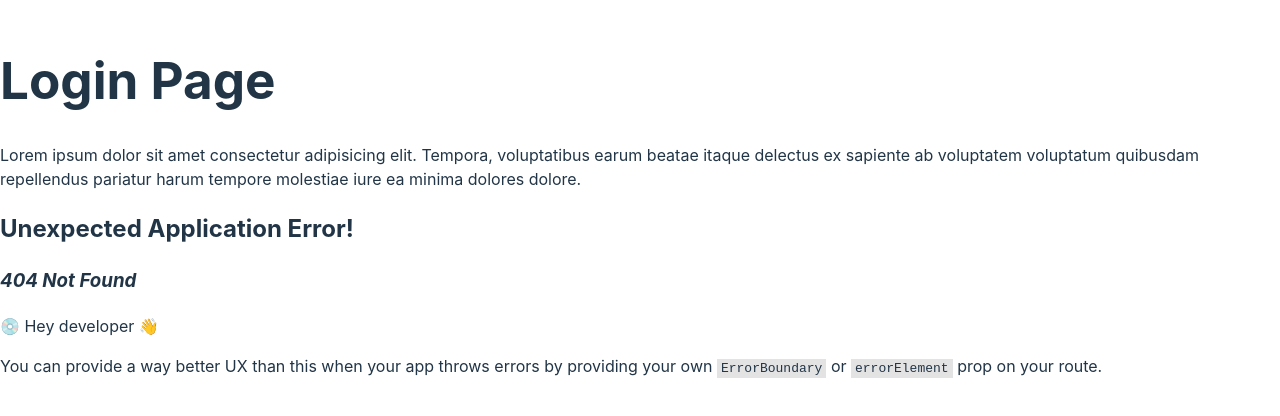
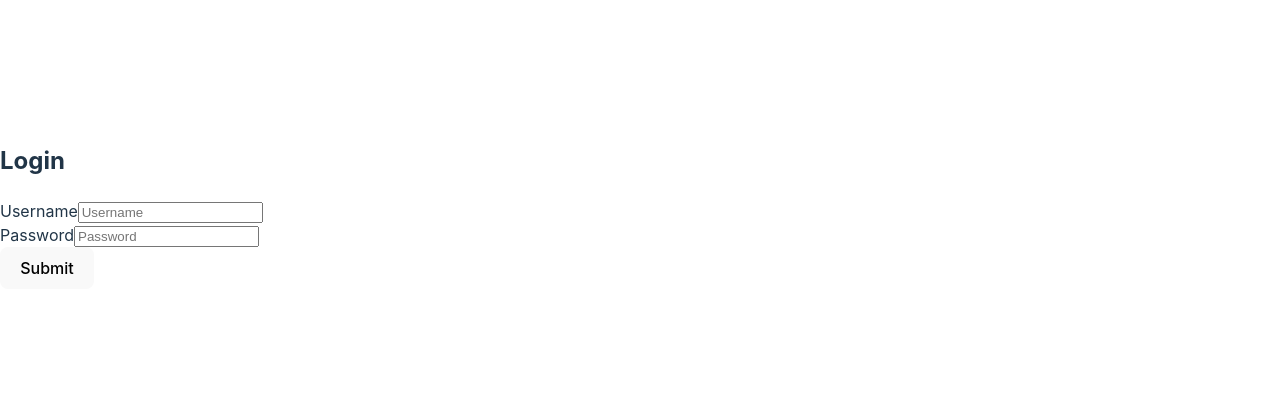
Before and after one commit to Peters-Alex/E-Commerce, a React (Vite) app: page /login in a window 1280 px wide. Before the commit this address had no page. Shown: the part 194-610 px from the top of the page. Built offline with nearby package versions, Linux system fonts and the light colour scheme.

Commit message:
debugged issues

```diff
--- a/src/Api.js
+++ b/src/Api.js
@@ -16,8 +16,15 @@ export const apiSlice = createApi({
                 body: registerUser,
             }),
         }),
+        login: builder.mutation({
+            query: (loginUser) => ({
+                url: "/users",
+                method: "POST",
+                body: loginUser,
+            }),
+        }),
     }),
 });
 
 // Export the auto-generated hook for the `getPosts` query endpoint
-export const { useRegisterMutation } = apiSlice;
+export const { useRegisterMutation, useLoginMutation } = apiSlice;
--- a/src/App.jsx
+++ b/src/App.jsx
@@ -14,16 +14,16 @@ function App() {
 
   return (
     <div>
-      <BrowserRouter>
+
         <Routes>
+          <Route path="/itemList" element={<ItemList />} />
+          <Route path="/login" element={<Login token={token} />} />
+          <Route path="/myCart" element={<MyCart />} />
+          <Route path="/navBar" element={<NavBar />} />
+          <Route path="/register" element={<Register setToken={setToken}/>} />
           <Route path="/" element={<Home />} />
-          <Route path="/ItemList" element={<ItemList />} />
-          <Route path="/Login" element={<Login />} />
-          <Route path="/MyCart" element={<MyCart />} />
-          <Route path="/NavBar" element={<NavBar />} />
-          <Route path="/Register" element={<Register setToken={setToken}/>} />
         </Routes>
-      </BrowserRouter>
+
     </div>
   );
 
--- a/src/Components/Login.jsx
+++ b/src/Components/Login.jsx
@@ -1,10 +1,53 @@
+import { useState } from "react";
+import { useNavigate } from "react-router-dom";
+import { useLoginMutation } from "../Api"
 
+function Login(props) {
+    const [userInfo, setUserInfo] = useState({
+        username: "",
+        password: "",
+    });
+    const [errorMsg, setError] = useState(null);
+    const [login] = useLoginMutation();
+    const navigate = useNavigate();
 
-function Login() {
-    return(
+    const eventHandler = async (event) => {
+        event.preventDefault();
+        const { data, error } = await login(userInfo);
+
+        if (error) {
+            //error.data
+            setError(error.data);
+        } else {
+            //data/token
+            props.setToken(data.token);
+            //Todo: Change to plant list route later
+            navigate("/account");
+        }
+    };
+    const onUserInput = (e) => {
+        if (errorMsg) {
+            setError(null);
+        }
+        setUserInfo({...userInfo, [e.target.name]: e.target.value});
+    };
+
+    return (
         <div>
-            <h1> Login Page </h1>
-                <p> Lorem ipsum dolor sit amet consectetur adipisicing elit. Tempora, voluptatibus earum beatae itaque delectus ex sapiente ab voluptatem voluptatum quibusdam repellendus pariatur harum tempore molestiae iure ea minima dolores dolore.</p>
+            <h2> Login </h2>
+            {/* error message*/}
+            {errorMsg ? <p>{errorMsg}</p> : <span />}
+            <form onSubmit={eventHandler}> {/*button needs to go on the form so when it completed its submitted*/}
+                <label>
+                Username
+                <input type="text" placeholder="Username" name="username" value={userInfo.username} onChange={onUserInput} /> <br></br>
+                </label>
+                <label htmlFor="password">Password</label>
+                <input name="password" type="password" placeholder="Password" value={userInfo.password} onChange={onUserInput} /> <br></br>
+                <button>Submit</button>
+            </form>
         </div>
-)}
+    );
+}
+
 export default Login;
--- a/src/main.jsx
+++ b/src/main.jsx
@@ -2,7 +2,7 @@ import React from 'react';
 import ReactDOM from 'react-dom/client';
 import App from './App.jsx';
 import './index.css';
-import { createBrowserRouter, RouterProvider } from 'react-router-dom';
+import { BrowserRouter, createBrowserRouter, RouterProvider } from 'react-router-dom';
 import  store  from './Store.js';
 import { Provider } from 'react-redux';
 
@@ -16,8 +16,9 @@ const router = createBrowserRouter([
 ReactDOM.createRoot(document.getElementById('root')).render(
   <React.StrictMode>
    <Provider store={store}>
+    <BrowserRouter>
      <App />
-     <RouterProvider router={router} />
+    </BrowserRouter>
     </Provider>
   </React.StrictMode>,
 )
```
